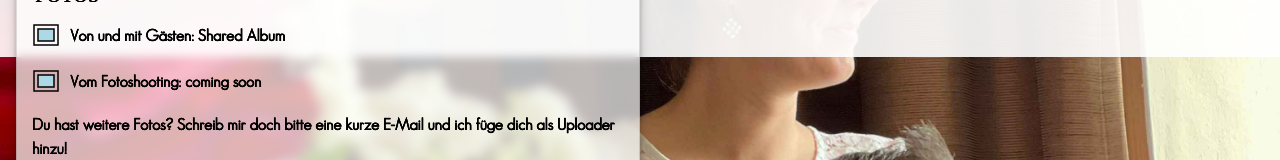
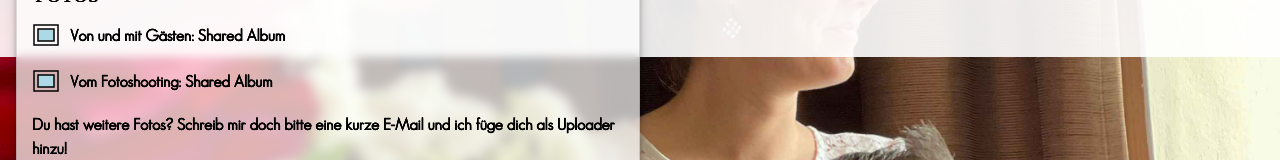
Before and after one commit to markus-barta/wedding24, a Vue app: page / in a window 1280 px wide. Shown: the part 743-903 px from the top of the page. Built offline with nearby package versions, Linux system fonts and the light colour scheme; a web font is replaced by a local one.

Commit message:
add: Shared Album Fotoshooting

```diff
--- a/src/components/Main.vue
+++ b/src/components/Main.vue
@@ -24,13 +24,13 @@
                 <span>Von und mit Gästen: Shared Album</span>
               </div>
             </a>
-            <a class="custom-link">
+            <a href="https://www.icloud.com/sharedalbum/#B0a5yeZFhWjqML" class="custom-link">
               <div class="image-wrapper">
                 <svg class="custom-image" xmlns="http://www.w3.org/2000/svg" viewBox="0 0 30 30" width="30" height="30">
                   <rect x="2" y="4" width="24" height="20" fill="none" stroke="#000" stroke-width="1.5" />
                   <rect x="6" y="8" width="16" height="12" fill="#add8e6" stroke="#000" stroke-width="1.5" />
                 </svg>
-                <span>Vom Fotoshooting: coming soon</span>
+                <span>Vom Fotoshooting: Shared Album</span>
               </div>
             </a>
             <span>Du hast weitere Fotos? Schreib mir doch bitte eine kurze E-Mail und ich füge dich als Uploader hinzu!</span>
```
